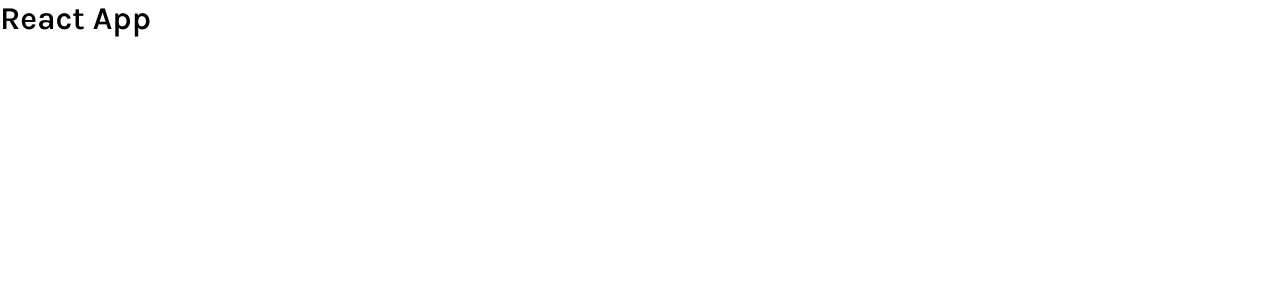
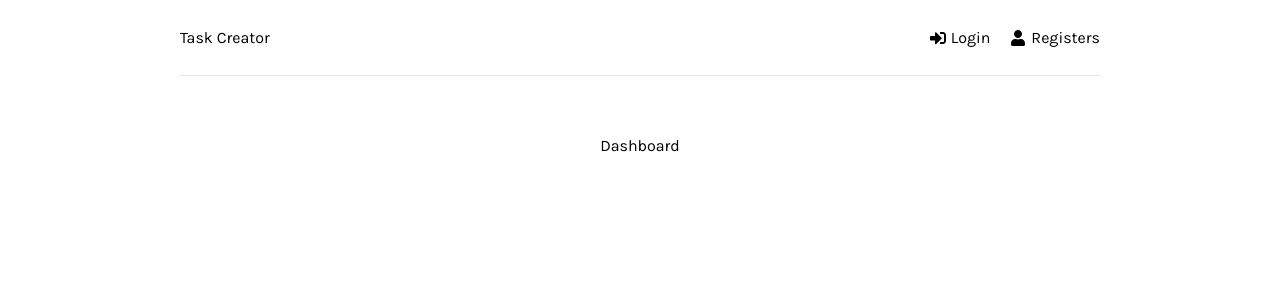
Before and after one commit to bruceblink/task-mern, a React (Create React App) app in the folder frontend/: page / in a window 1280 px wide. Shown: the top 300 px of the page. Built offline with nearby package versions, Linux system fonts and the light colour scheme.

Commit message:
新增Header组件，在App.js中添加Header

```diff
--- a/frontend/package.json
+++ b/frontend/package.json
@@ -11,7 +11,9 @@
     "frontend": "file:",
     "react": "^18.3.1",
     "react-dom": "^18.3.1",
+    "react-icons": "^5.5.0",
     "react-redux": "^8.0.1",
+    "react-router-dom": "^7.4.0",
     "react-scripts": "5.0.1",
     "web-vitals": "^2.1.0"
   },
--- a/frontend/src/App.js
+++ b/frontend/src/App.js
@@ -1,8 +1,22 @@
+import { BrowserRouter as Router, Routes, Route } from "react-router-dom";
+import Dashboard from "./components/Dashboard";
+import Login from "./components/Login";
+import Register from "./components/Register";
+import Header from "./components/Header";
 function App() {
   return (
-    <div>
-      <h1>React App</h1>
-    </div>
+    <Router>
+      <div className='container'>
+        {/**添加Header */}
+        <Header />
+        {/*在路由中添加Components*/}
+        <Routes>
+          <Route path='/' element={<Dashboard />}></Route>
+          <Route path='/login' element={<Login />}></Route>
+          <Route path='/register' element={<Register />}></Route>
+        </Routes>
+      </div>
+    </Router>
   );
 }
 
--- /dev/null
+++ b/frontend/src/components/Header.js
@@ -0,0 +1,24 @@
+import { FaSignInAlt, FaSignOutAlt, FaUser } from "react-icons/fa";
+import { Link } from "react-router-dom";
+const Header = () => {
+  return (
+    <header className='header'>
+      <div className='logo'>
+        <Link to='/'>Task Creator</Link>
+      </div>
+      <ul>
+        <li>
+          <Link to='/login'>
+            <FaSignInAlt /> Login
+          </Link>
+        </li>
+        <li>
+          <Link to='/register'>
+            <FaUser /> Registers
+          </Link>
+        </li>
+      </ul>
+    </header>
+  );
+};
+export default Header;
```
